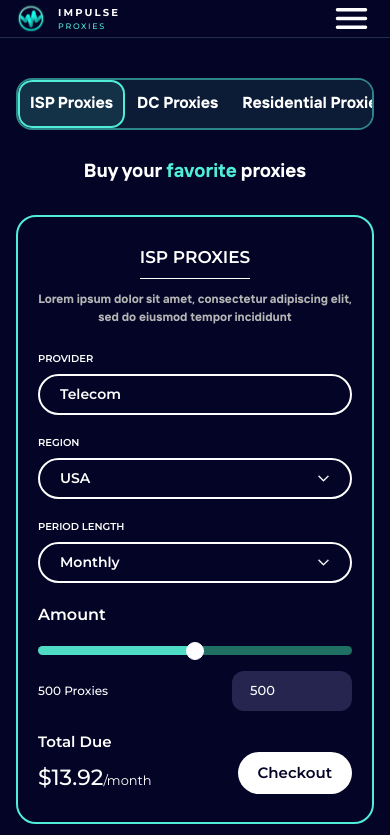
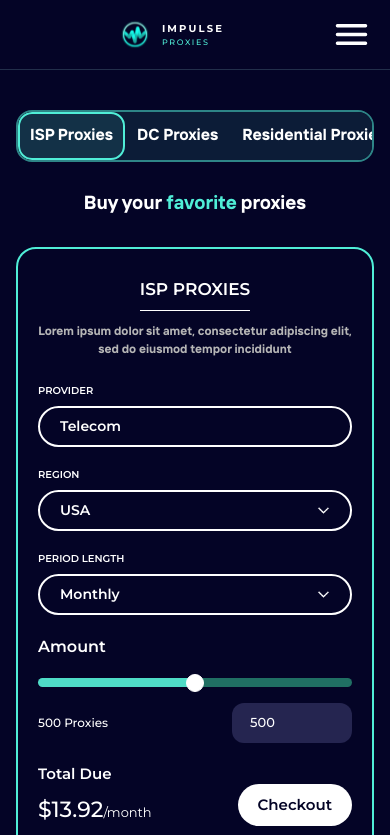
Before and after one commit to Radial-code/impulse-proxies, a Next.js app: page /product in a window 390 px wide. Shown: the top 835 px of the page. Built offline with nearby package versions, Linux system fonts and the light colour scheme.

Commit message:
nav bar changes

```diff
--- a/components/Header.jsx
+++ b/components/Header.jsx
@@ -27,12 +27,12 @@
       />
       <nav className="bg-[#040426] xl:py-[38px] lg:py-4 border-b-[1px] border-[#222F4A] flex-grow-0">
         <div className="container xl:max-w-[1220px] 2xl:max-w-[1320px] mx-auto xl:px-3 px-4">
-          <div className="flex-1 flex items-center justify-between lg:items-center xl:mr-3">
-            <div className="flex-1 flex items-center justify-between">
+          <div className="flex-1 flex items-center justify-between lg:items-center lg:p-0 py-4 xl:mr-3">
+            <div className="flex-1 flex items-center lg:justify-between justify-center">
               <div className="flex-shrink-0 flex items-center justify-between relative z-[200]">
                 <Link
                   href="/"
-                  className="text-white text-xl font-semibold flex items-center "
+                  className="text-white text-xl lg:ms-0 ms-12 font-semibold flex items-center "
                   aria-label="scroll to home page"
                 >
                   <Image
```
